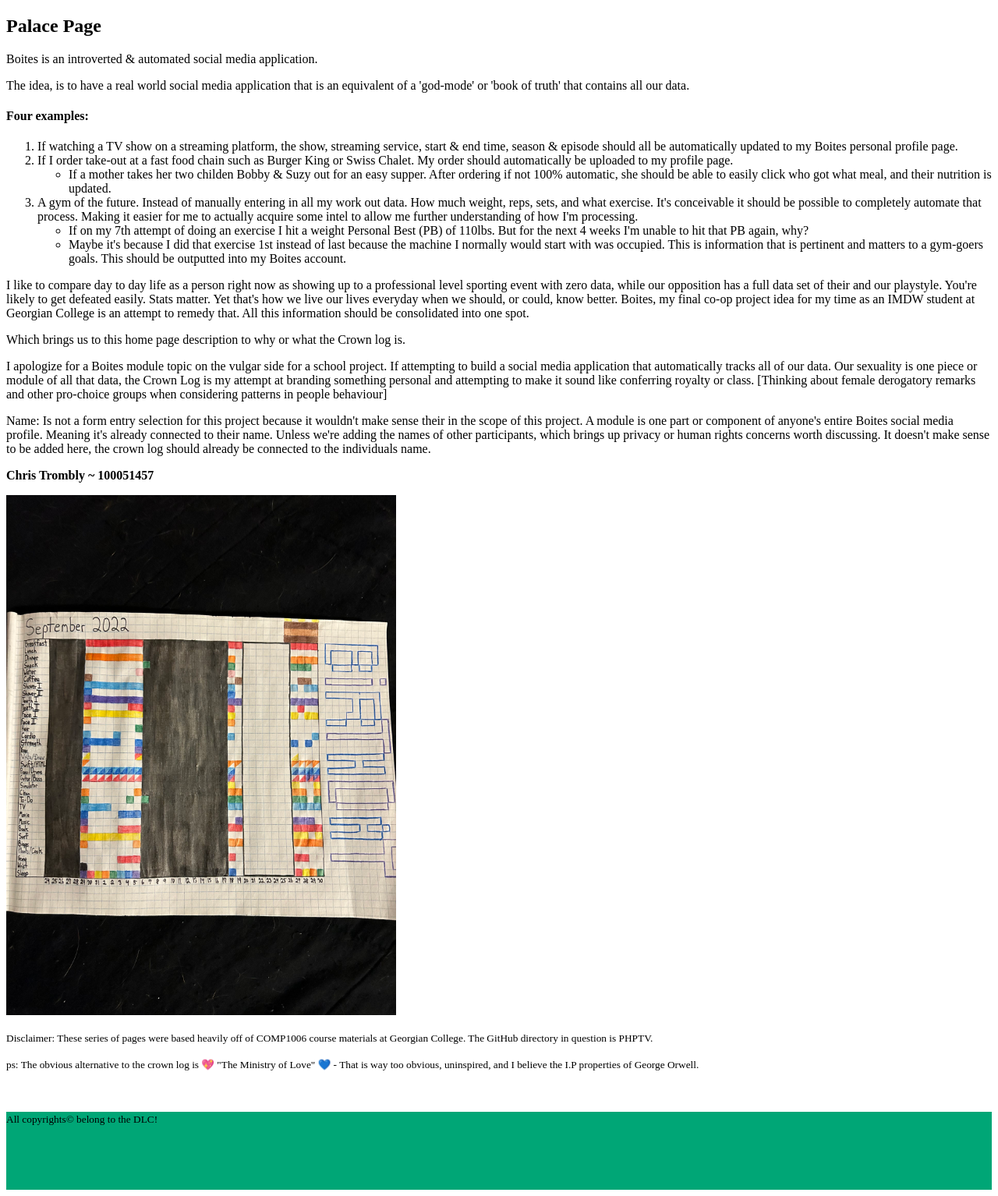
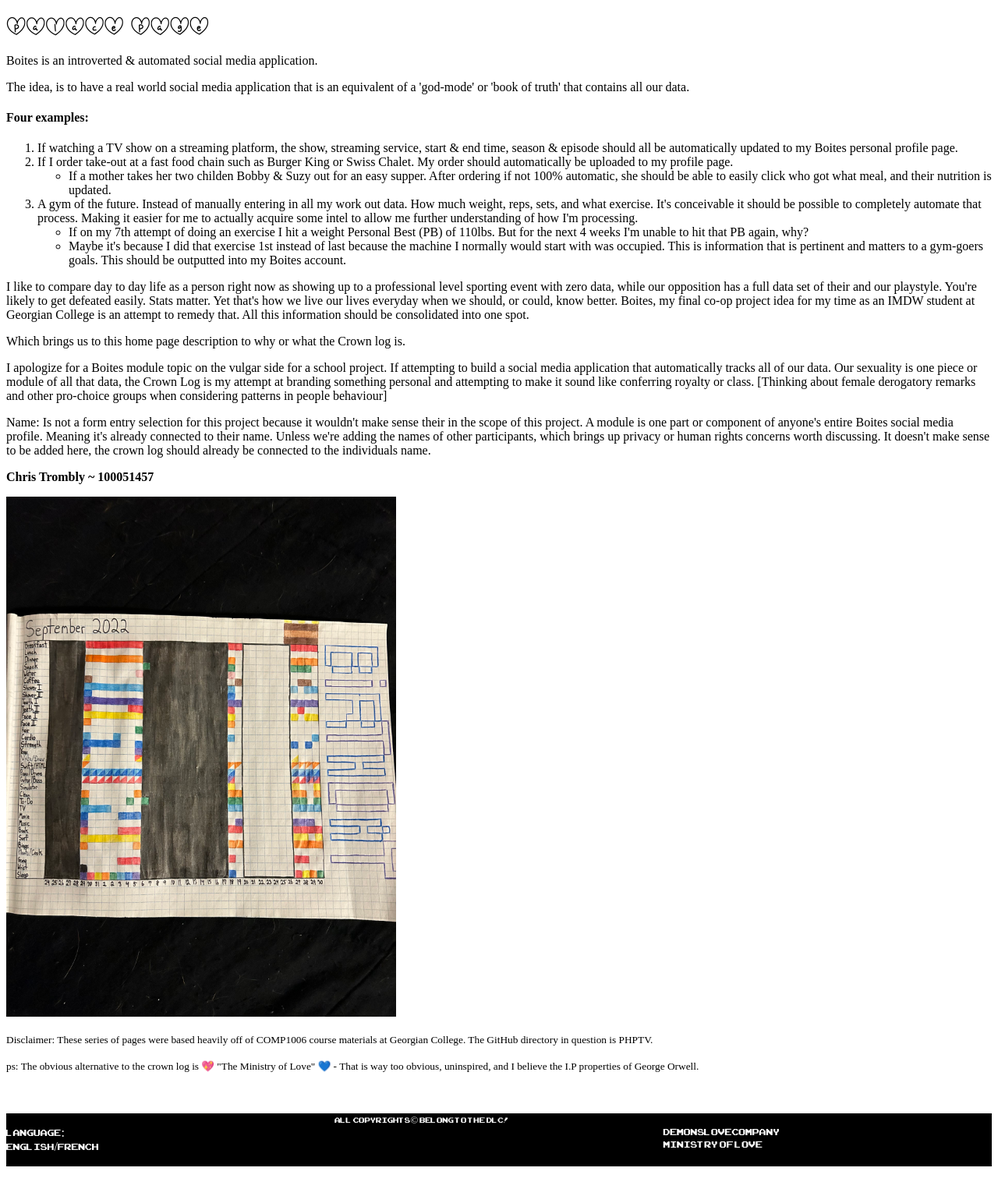
Before and after one commit to ASpeedyNiNjA/COMP1054-Assignment4, a PHP site: page /index.php in a window 1280 px wide. Shown: the part 261-1795 px from the top of the page at 78% size. After the commit the page ends 1757 px from the top, so only its background shows below. Run offline with PHP 8.4, Linux system fonts and the light colour scheme.

Commit message:
First row of footer seperated into 3 columns with CSS grids

```diff
--- a/shared/footer.php
+++ b/shared/footer.php
@@ -1,6 +1,18 @@
 	<br>
 	<footer>
-		<small>All copyrights&copy; belong to the DLC!</small>
+		<div id="language">
+			<p>Language:
+				<br>
+				English/French</p>
+		</div>
+		<div id="copyright">
+			<small>All copyrights&copy; belong to the DLC!</small>
+		</div>
+		<div id="company">
+			<p>DemonsLoveCompany
+			<br>
+			Ministry Of Love</p>
+		</div>
 	</footer>
 </body>
 </html>
--- a/styles/style.css
+++ b/styles/style.css
@@ -55,6 +55,11 @@ h1 {
 
 }
 
+h2 {
+	font-family: "loveCha";
+	font-weight: normal;
+}
+
 nav {
 	display: flex;
 	justify-content: space-between;
@@ -100,8 +105,26 @@ a:active {
 
 
 footer {
-	background-color: #00A676;
-	height: 100px;
+	background-color: black;
+	color: white;
+	/* height: 100px; */
+	font-family: 'arcadeClassic';
+	display: grid;
+	grid-template-areas:
+		"language copyright company";
+	grid-template-columns: 1fr 1fr 1fr;
+}
+
+#language {
+	grid-area: language;
+}
+
+#copyright {
+	grid-area: copyright;
+}
+
+#company {
+	grid-area: company;
 }
 
 img[src="images/user-image.png"] {
```
